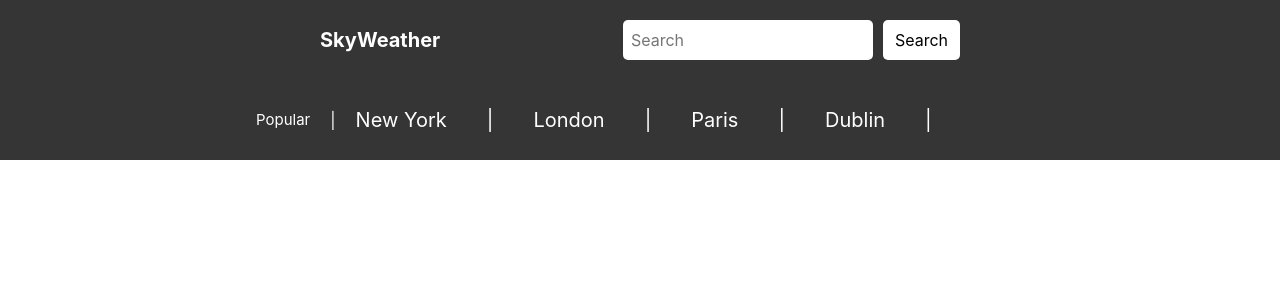
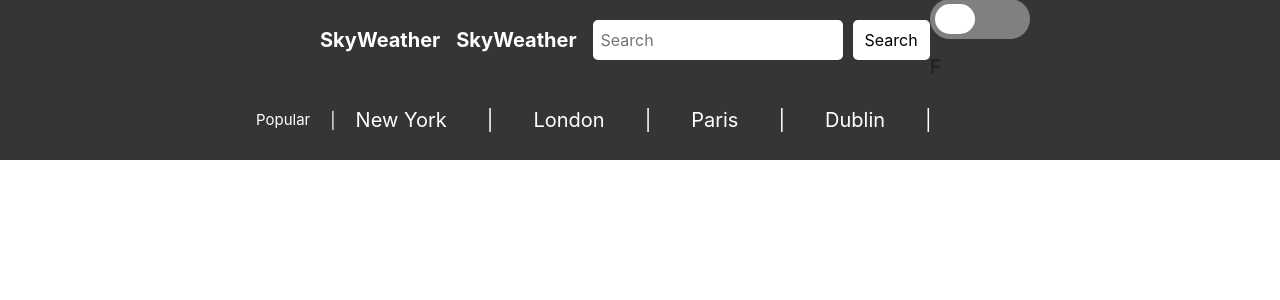
Before and after one commit to programmer4444/WeatherAppCA3, an ASP.NET Core app: page /nav in a window 1280 px wide. Shown: the top 300 px of the page. Run offline with ASP.NET Core 8, Linux system fonts and the light colour scheme; some libraries are stand-ins or nearby versions.

Commit message:
Weather Forecast UI Only

```diff
--- a/WeatherApp/Pages/Navbar.razor
+++ b/WeatherApp/Pages/Navbar.razor
@@ -10,16 +10,27 @@
 }
 
 
+@code {
+    private bool isSwitchedOn = false;
+
+    private void ToggleSwitch()
+    {
+        isSwitchedOn = !isSwitchedOn;
+    }
+}
 <div class="custom-navbar">
     <a class="navbar-brand" href="#">SkyWeather</a>
 
     <div class="nav-items">
+        <span class="navbar-brand" href="#">SkyWeather</span>
         <input class="search-input" type="text" placeholder="Search" aria-label="Search">
         <button class="search-button" type="button">Search</button>
+        <div class="switch_container" @onclick="ToggleSwitch">
+     <input type="checkbox" id="switch" /><label for="switch">Toggle</label>
+     <a class="navbar-brand">F</a>
+</div>
     </div>
 </div>
-
-
 
 <div class="cities_navbar">
     <div class="nav-items">
--- a/WeatherApp/wwwroot/css/app.css
+++ b/WeatherApp/wwwroot/css/app.css
@@ -103,3 +103,90 @@ h1:focus {
     display: flex;
     align-items: center;
 }
+
+.switch_container {
+    display: inline-block;
+    position: relative;
+    cursor: pointer;
+}
+
+input[type=checkbox] {
+    height: 0;
+    width: 0;
+    visibility: hidden;
+}
+
+label {
+    cursor: pointer;
+    text-indent: -9999px;
+    width: 100px;
+    margin-top:5px;
+    height: 40px;
+    background: grey;
+    display: block;
+    border-radius: 100px;
+    position: relative;
+}
+
+    label:after {
+        content: '';
+        position: absolute;
+        top: 5px;
+        left: 5px;
+        width: 40px;
+        height: 30px;
+        background: #fff;
+        border-radius: 90px;
+        transition: 0.3s;
+    }
+
+input:checked + label {
+    background: #bada55;
+}
+
+    input:checked + label:after {
+        left: calc(100% - 5px);
+        transform: translateX(-100%);
+    }
+
+label:active:after {
+    width: 10px;
+}
+
+/* Centered Container */
+.centered_container {
+    margin-left:20%;
+    margin-right:20%;
+    border: 2px solid #ccc;
+}
+
+/* Text in Top-Left Corner */
+.top_left_text {
+    color: #333;
+    font-size: 16px;
+}
+
+.below_container_text {
+    margin-top: 20px;
+    text-align: center;
+    font-size: 18px;
+    color: #555;
+}
+.inlineBlock {
+    display: inline-block;
+}
+
+.range{
+    width:80%;
+}
+
+.card_temp{
+    margin-right:5%;
+
+}
+.container{
+    width:10;
+}
+.temp_cards {
+    display: flex;
+}
```
Also changed, not shown: WeatherApp/Pages/Temperature.razor (added, +57 -0 lines).
